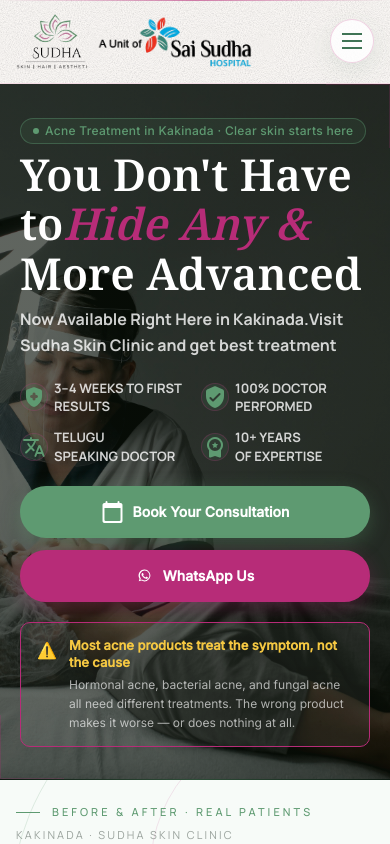
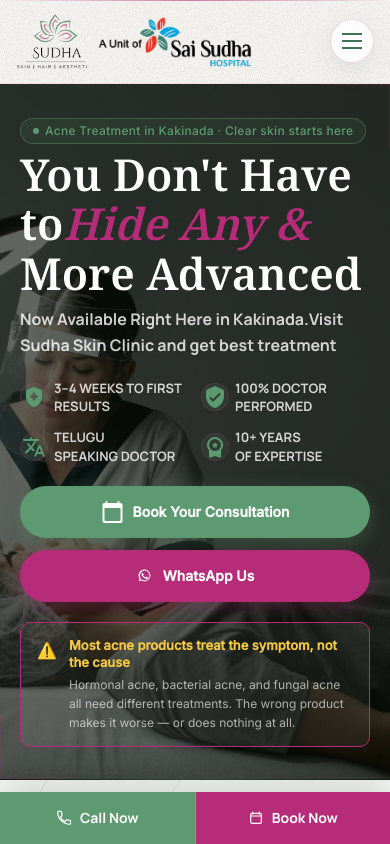
Before and after one commit to Rajeshj14/acne-lp, a Next.js app: page / in a window 390 px wide. Shown: the top 844 px of the page. Built offline with nearby package versions, Linux system fonts and the light colour scheme; a web font is replaced by a local one.

Commit message:
sudha clinic new acne-treatmentelodpssdlls

```diff
--- a/src/app/globals.css
+++ b/src/app/globals.css
@@ -169,6 +169,10 @@
     letter-spacing: 0;
     font-weight: 800;
   }
+  .faq{
+    gap: 10px;
+    padding:14px 28px;
+  }
 
   @media (min-width: 768px) {
     .lp-title {
@@ -194,6 +198,8 @@
   @media (max-width: 326px) {
     .lp-title    { font-size: 34px; line-height: 1.10; }
     .lp-subtitle { font-size: 16px; }
+    .faq{gap: 5px; padding:14px 8px;
+  }
   }
 
   /* ── Background colors ── */
--- a/src/app/page.tsx
+++ b/src/app/page.tsx
@@ -12,10 +12,12 @@ import { RitualSection } from '@/components/RitualSection';
 import { SocialProof } from '@/components/SocialProof';
 import { NewsletterSection } from '@/components/NewsletterSection';
 import { ConsultationMapSection } from '@/components/ConsultationMapSection';
+import MobileActionBar from '@/components/fat-mobile-action-bar';
 
 export default function Home() {
   return (
     <main className="w-full">
+      <MobileActionBar />
       <BookingModal />
       <Navbar />
       <HeroSection />
--- a/src/components/ConsultationMapSection.tsx
+++ b/src/components/ConsultationMapSection.tsx
@@ -42,8 +42,8 @@ export const ConsultationMapSection = () => {
               Book Your Consultation
             </BookingButton>
              <a href="https://wa.me/+91 9553033366" target="_blank" rel="noreferrer"
-                    className="ld-wa"
-                    style={{ display:'inline-flex', alignItems:'center', gap:'10px', padding:'14px 28px', background:'#5e9a71', color:'#fff', fontSize:'12px', fontWeight:500, letterSpacing:'0.12em', textTransform:'uppercase', textDecoration:'none', border:'2px solid #5e9a71', borderRadius:'999px' }}>
+                    className="ld-wa faq"
+                    style={{ display:'inline-flex', alignItems:'center', background:'#5e9a71', color:'#fff', fontSize:'12px', fontWeight:500, letterSpacing:'0.12em', textTransform:'uppercase', textDecoration:'none', border:'2px solid #5e9a71', borderRadius:'999px' }}>
                     <svg width="16" height="16" fill="currentColor" viewBox="0 0 32 32">
                       <path d="M16.02 4.8A11.14 11.14 0 0 0 6.6 21.9L5.2 27l5.22-1.36A11.14 11.14 0 1 0 16.02 4.8Zm0 2.02a9.12 9.12 0 0 1 7.73 13.95 9.2 9.2 0 0 1-11.96 3.05l-.37-.22-3.1.8.83-3.02-.24-.39A9.12 9.12 0 0 1 16.02 6.82Zm-3.85 4.33c-.2 0-.52.08-.79.38-.27.3-1.04 1.02-1.04 2.48 0 1.46 1.07 2.87 1.22 3.07.15.2 2.07 3.31 5.1 4.51 2.52 1 3.04.8 3.59.75.55-.05 1.77-.72 2.02-1.42.25-.7.25-1.3.17-1.42-.07-.13-.27-.2-.57-.35-.3-.15-1.77-.87-2.04-.97-.28-.1-.48-.15-.68.15-.2.3-.78.97-.95 1.17-.17.2-.35.22-.65.07-.3-.15-1.27-.47-2.42-1.5-.9-.8-1.5-1.78-1.67-2.08-.17-.3-.02-.46.13-.61.13-.13.3-.35.45-.52.15-.18.2-.3.3-.5.1-.2.05-.37-.02-.52-.08-.15-.68-1.65-.94-2.25-.24-.58-.5-.5-.68-.5h-.58Z" />
                     </svg>
--- a/src/components/Footer.tsx
+++ b/src/components/Footer.tsx
@@ -43,6 +43,7 @@ export default function Footer() {
             flex-direction: column !important;
             align-items: flex-start !important;
             gap: 8px !important;
+            margin-bottom: 40px !important;
           }
         }
         @media (min-width: 640px) and (max-width: 1023px) {
--- a/src/components/SocialProof.tsx
+++ b/src/components/SocialProof.tsx
@@ -32,7 +32,7 @@ export const SocialProof = () => {
             </p>
           </div>
 
-          <BookingButton className="lp-button inline-flex h-[58px] w-full items-center justify-center rounded-full bg-[#5e9a71] px-9 text-white shadow-[0_16px_34px_rgba(94,154,113,0.28)] transition hover:bg-[#4f8562] md:w-[330px]">
+          <BookingButton className="lp-button inline-flex h-[58px] w-full items-center justify-center rounded-full bg-[#5e9a71] px-9 max-sm:px-0 text-white shadow-[0_16px_34px_rgba(94,154,113,0.28)] transition hover:bg-[#4f8562] md:w-[330px]">
             Call for an Appointment
           </BookingButton>
         </div>
--- a/src/components/faq.tsx
+++ b/src/components/faq.tsx
@@ -156,8 +156,8 @@ export default function FAQ() {
             WhatsApp Dr. Sudha directly {"\u2014"} get a response from the doctor, not a receptionist.
           </p>
            <a  href="https://wa.me/+91 9553033366" target="_blank" rel="noreferrer"
-                    className="ld-wa mt-5"
-                    style={{ display:'inline-flex', alignItems:'center', gap:'10px', padding:'14px 28px', background:'#5e9a71', color:'#fff', fontSize:'12px', fontWeight:500, letterSpacing:'0.12em', textTransform:'uppercase', textDecoration:'none', border:'2px solid #5e9a71', borderRadius:'999px' }}>
+                    className="ld-wa mt-5 faq"
+                    style={{ display:'inline-flex', alignItems:'center', background:'#5e9a71', color:'#fff', fontSize:'12px', fontWeight:500, letterSpacing:'0.12em', textTransform:'uppercase', textDecoration:'none', border:'2px solid #5e9a71', borderRadius:'999px' }}>
                     <svg width="16" height="16" fill="currentColor" viewBox="0 0 32 32">
                       <path d="M16.02 4.8A11.14 11.14 0 0 0 6.6 21.9L5.2 27l5.22-1.36A11.14 11.14 0 1 0 16.02 4.8Zm0 2.02a9.12 9.12 0 0 1 7.73 13.95 9.2 9.2 0 0 1-11.96 3.05l-.37-.22-3.1.8.83-3.02-.24-.39A9.12 9.12 0 0 1 16.02 6.82Zm-3.85 4.33c-.2 0-.52.08-.79.38-.27.3-1.04 1.02-1.04 2.48 0 1.46 1.07 2.87 1.22 3.07.15.2 2.07 3.31 5.1 4.51 2.52 1 3.04.8 3.59.75.55-.05 1.77-.72 2.02-1.42.25-.7.25-1.3.17-1.42-.07-.13-.27-.2-.57-.35-.3-.15-1.77-.87-2.04-.97-.28-.1-.48-.15-.68.15-.2.3-.78.97-.95 1.17-.17.2-.35.22-.65.07-.3-.15-1.27-.47-2.42-1.5-.9-.8-1.5-1.78-1.67-2.08-.17-.3-.02-.46.13-.61.13-.13.3-.35.45-.52.15-.18.2-.3.3-.5.1-.2.05-.37-.02-.52-.08-.15-.68-1.65-.94-2.25-.24-.58-.5-.5-.68-.5h-.58Z" />
                     </svg>
--- /dev/null
+++ b/src/components/fat-mobile-action-bar.tsx
@@ -0,0 +1,71 @@
+"use client";
+
+export default function MobileActionBar() {
+  return (
+    <div
+      className="
+        fixed bottom-0 left-0 right-0 z-50
+        shadow-[0_-16px_38px_rgba(36,31,33,0.16)]
+        flex md:hidden
+      "
+    >
+      {/* Call Now */}
+      <a
+        href="tel:+919553033366"
+        className="
+          flex-1 flex items-center justify-center gap-2
+          py-4 font-semibold text-white
+          text-sm
+          bg-[#5e9a71]
+          active:scale-95 transition
+        "
+      >
+        <svg
+          aria-hidden="true"
+          className="h-4 w-4"
+          viewBox="0 0 24 24"
+          fill="none"
+        >
+          <path
+            d="M6.6 10.8c1.6 3.1 3.5 5 6.6 6.6l2.2-2.2c.3-.3.8-.4 1.2-.3 1.3.4 2.6.6 4 .6.7 0 1.2.5 1.2 1.2v3.5c0 .7-.5 1.2-1.2 1.2C10.9 21.4 2.6 13.1 2.6 3.4c0-.7.5-1.2 1.2-1.2h3.5c.7 0 1.2.5 1.2 1.2 0 1.4.2 2.7.6 4 .1.4 0 .9-.3 1.2l-2.2 2.2Z"
+            stroke="currentColor"
+            strokeWidth="1.8"
+            strokeLinecap="round"
+            strokeLinejoin="round"
+          />
+        </svg>
+        Call Now
+      </a>
+
+      {/* Book Now */}
+      <a
+        href="#contact"
+        className="
+          flex-1 flex items-center justify-center gap-2
+          py-4 font-semibold
+          bg-[#b72c78]
+          text-white
+          text-sm
+          border-l border-white/35
+          active:scale-95 transition
+        "
+      >
+        <svg
+          aria-hidden="true"
+          className="h-4 w-4"
+          viewBox="0 0 24 24"
+          fill="none"
+        >
+          <path
+            d="M7 3v3M17 3v3M4 9h16M6 5h12c1.1 0 2 .9 2 2v11c0 1.1-.9 2-2 2H6c-1.1 0-2-.9-2-2V7c0-1.1.9-2 2-2Z"
+            stroke="currentColor"
+            strokeWidth="1.8"
+            strokeLinecap="round"
+            strokeLinejoin="round"
+          />
+        </svg>
+        Book Now
+      </a>
+    </div>
+  );
+}
```
